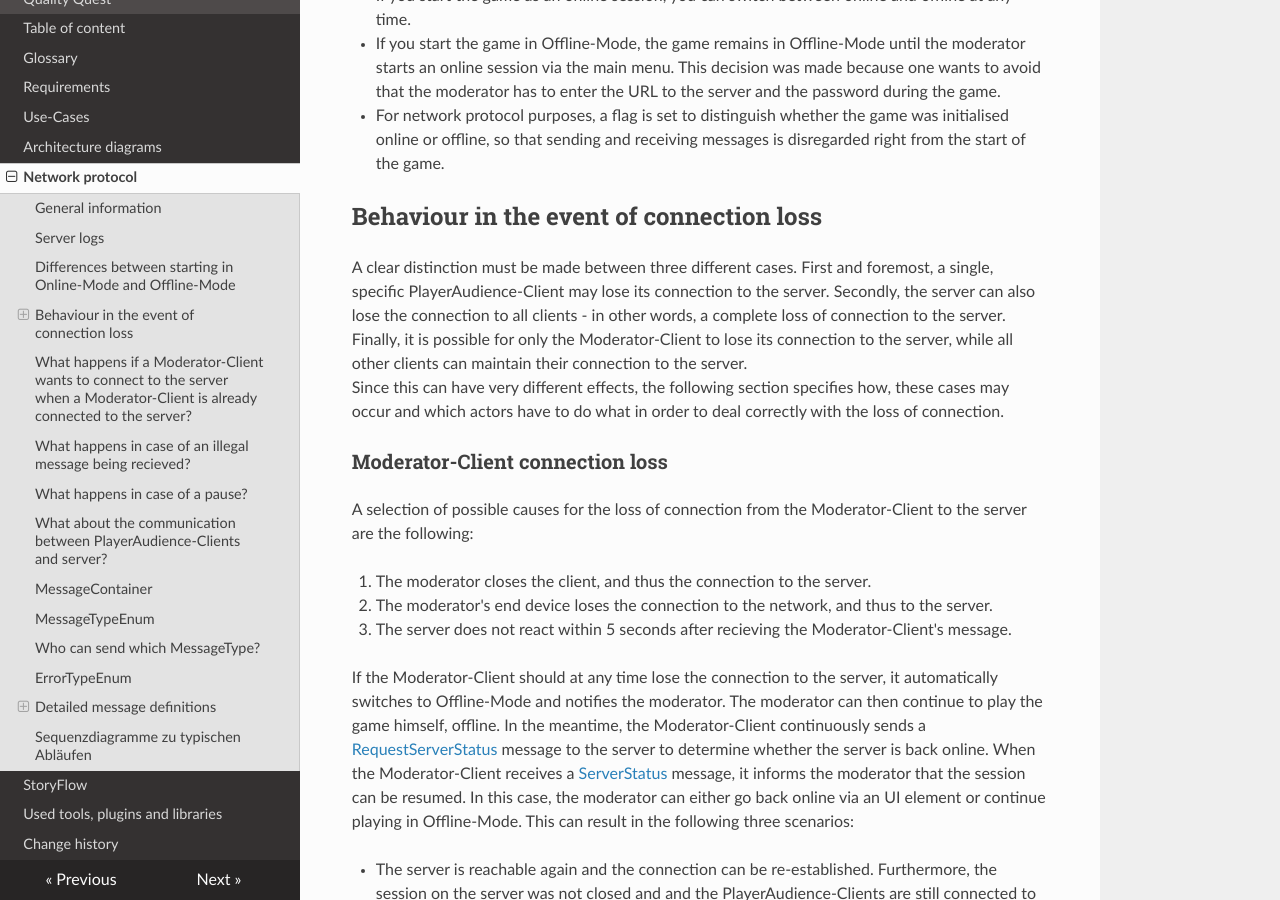
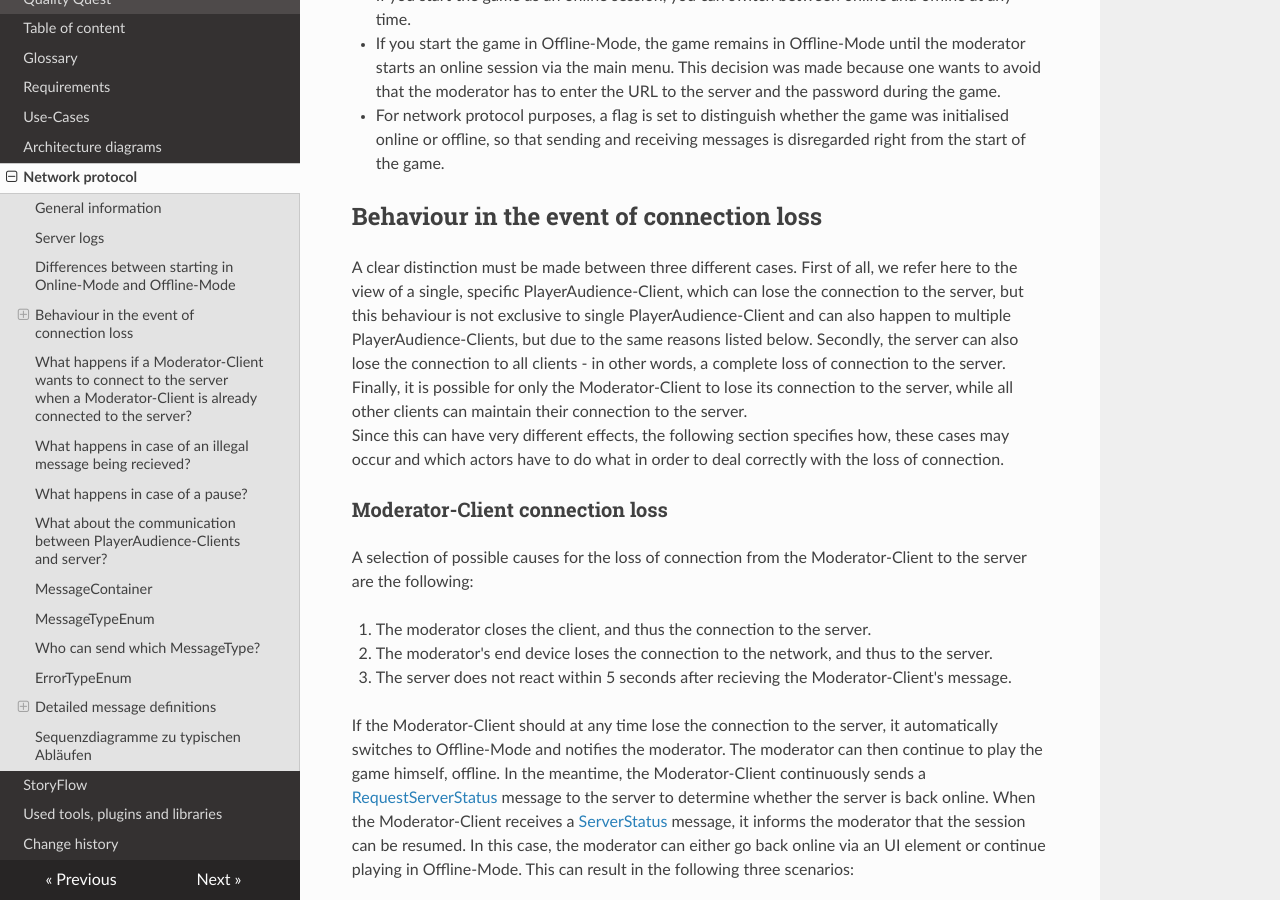
Before and after one commit to Brotenko/QualityQuest, an MkDocs documentation site: the page built from Docs/Technical Specifications/docs/network-protocol.md, in a window 1280 px wide and 900 px high, scrolled down 1024 px. Built offline with MkDocs 1.6.1, drawn with Linux system fonts in a browser that asks for light colours; nearby versions of some CDN libraries; some of the changed text lies outside the part shown.

Commit message:
Fixed requested changes.

```diff
--- a/Docs/Technical Specifications/docs/network-protocol.md
+++ b/Docs/Technical Specifications/docs/network-protocol.md
@@ -32,7 +32,7 @@ When starting the application, the game offers the possibility to start the game
 
 ## Behaviour in the event of connection loss
 
-A clear distinction must be made between three different cases. First and foremost, a single, specific PlayerAudience-Client may lose its connection to the server. Secondly, the server can also lose the connection to all clients - in other words, a complete loss of connection to the server. Finally, it is possible for only the Moderator-Client to lose its connection to the server, while all other clients can maintain their connection to the server. </br>
+A clear distinction must be made between three different cases. First of all, we refer here to the view of a single, specific PlayerAudience-Client, which can lose the connection to the server, but this behaviour is not exclusive to single PlayerAudience-Client and can also happen to multiple PlayerAudience-Clients, but due to the same reasons listed below. Secondly, the server can also lose the connection to all clients - in other words, a complete loss of connection to the server. Finally, it is possible for only the Moderator-Client to lose its connection to the server, while all other clients can maintain their connection to the server. </br>
 Since this can have very different effects, the following section specifies how, these cases may occur and which actors have to do what in order to deal correctly with the loss of connection.
 
 ### Moderator-Client connection loss
```
Also changed, not shown: other parts of Docs/Technical Specifications/docs/network-protocol.md (+1 -1 lines).
